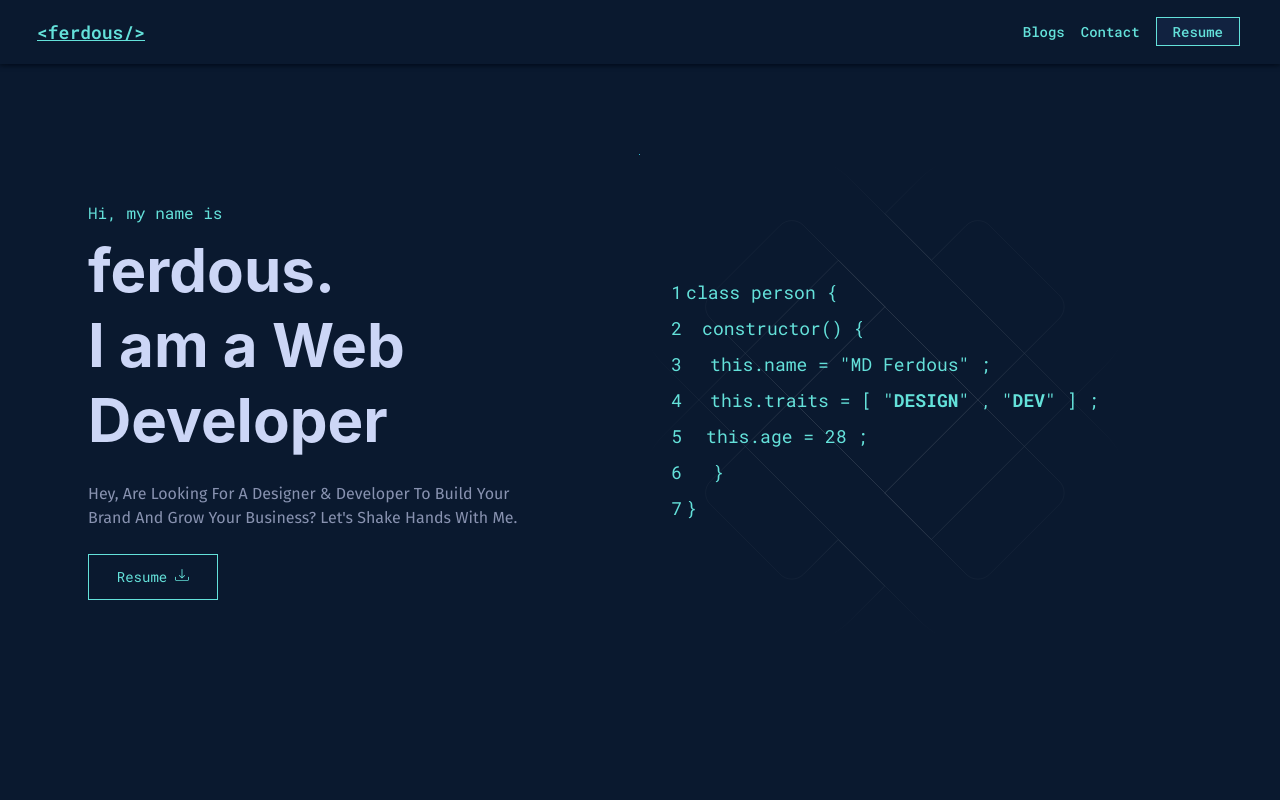
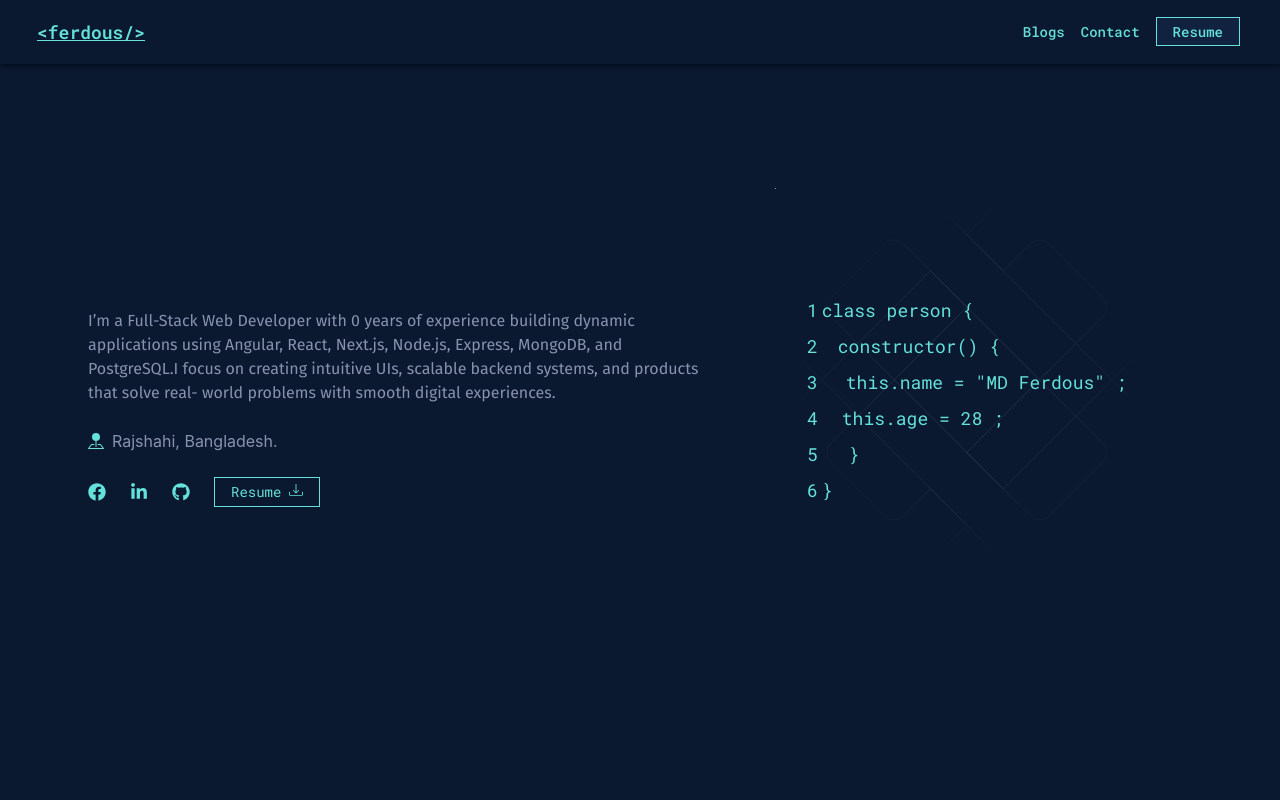
Before and after one commit to ferdousr3/portfolio-resume, a React (Create React App) app: page / in a window 1280 px wide. Shown: the top 800 px of the page. Built offline with nearby package versions, Linux system fonts and the light colour scheme.

Commit message:
update resume

```diff
--- a/src/components/Education/Education.js
+++ b/src/components/Education/Education.js
@@ -11,7 +11,7 @@ const Education = () => {
         <div className="max-w-3xl mx-auto">
           <div className="mb-6 max-w-4xl mx-auto  p-4  rounded-sm ">
             {allData.educations.map((education, index) => (
-              <div className="md:flex pb-4">
+              <div key={index} className="md:flex pb-4">
                 <span className="mr-24 text-primary text-sm font-normal capitalize min-w-[100px]   hover:text-primary transition-colors duration-300 ">
                   {education.name}
                 </span>
--- a/src/components/Hero/Hero.js
+++ b/src/components/Hero/Hero.js
@@ -1,38 +1,49 @@
 import React from 'react';
 import HeroRight from '../HeroRight/HeroRight';
-import {BsDownload} from 'react-icons/bs'
+import { BsDownload, BsFillPinMapFill } from 'react-icons/bs'
 import BackgroundAnimation from '../BackgroundAnimation/BackgroundAnimation';
+import allData from '../../data/data';
 
 const Hero = () => {
   const link = `https://drive.google.com/file/d/1A6O8q1IvPQaBBHd0YLRpv4yaKZa11YKq/view?usp=sharing`;
+
   return (
     <>
       <div className="hero pt-24 lg:pt-0 lg:min-h-screen ">
         <div className="hero-content grid grid-cols-1 xl:grid-cols-7 xl:px-10 xl:gap-10">
-          <div className="xl:col-span-3">
-            <h1 className=" text-base font-normal text-primary pb-2 font-display">
+          <div className="xl:col-span-4">
+            {/* <h1 className=" text-base font-normal text-primary pb-2 font-display">
               Hi, my name is
             </h1>
             <h1 className=" text-xl md:text-4xl lg:text-6xl font-bold text-accent xl:leading-tight ">
               ferdous. <br /> I am a Web Developer{" "}
-            </h1>
+            </h1> */}
             <p className="py-6 text-neutral font-body">
-              Hey, Are Looking For A Designer & Developer To Build Your Brand
-              And Grow Your Business? Let's Shake Hands With Me.
+              {allData.details}
             </p>
+            <div className='flex items-center text-neutral mb-4'>
+              <BsFillPinMapFill className="text-primary mr-2" /> <p>Rajshahi, Bangladesh.</p>
+            </div>
+            <div className="flex space-x-6 items-center py-2">
+              {allData.footerSocial.map((item, index) => (
+                <a key={index} href={item.link} target="_blank" rel="noreferrer">
+                  <item.icon className="text-primary text-lg hover:text-success transition-colors duration-300 " />
+                </a>
+              ))}
               <a
                 href={link}
                 target="_blank"
                 rel="noreferrer"
-              className=" max-w-[130px] flex items-center justify-center text-primary border border-primary py-3 px-4 font-display text-sm hover:bg-secondary transition-colors duration-300 "
+                className=" max-w-[130px] flex items-center justify-center text-primary border border-primary py-1 px-4 font-display text-sm hover:bg-secondary transition-colors duration-300 "
               >
                 Resume <BsDownload className="ml-2 -mt-1 font-extrabold" />
               </a>
             </div>
-          <div className=" relative  hidden xl:block xl:col-span-4  mx-auto  xl:ml-auto">
+          </div>
+          <div className=" relative  hidden xl:block xl:col-span-3  mx-auto  xl:ml-auto">
             <HeroRight />
 
-            <div className=" absolute -top-24 w-full ">
+            <div className=" absolute -top-20 w-full ">
               <BackgroundAnimation />
             </div>
           </div>
--- a/src/components/HeroRight/HeroRight.js
+++ b/src/components/HeroRight/HeroRight.js
@@ -36,7 +36,7 @@ const HeroRight = () => {
               &#34; ;
             </h3>
           </li>
-          <li className="lg:text-lg text-sm py-1 block">
+          {/* <li className="lg:text-lg text-sm py-1 block">
             <h3>
               <span className="pr-7">4</span>
               {data.title5} [ &#34;
@@ -45,17 +45,17 @@ const HeroRight = () => {
               <span className="font-bold">DEV</span>
               &#34; ] ;
             </h3>
-          </li>
+          </li> */}
           <li className="lg:text-lg text-sm py-1 block">
-            <span className="pr-6">5</span>
+            <span className="pr-6">4</span>
             {data.title8}
           </li>
           <li className="lg:text-lg text-sm py-1 block">
-            <span className="pr-5">6</span>
+            <span className="pr-5">5</span>
             {data.title9}
           </li>
           <li className="lg:text-lg text-sm py-1 block">
-            <span className="pr-1">7</span>
+            <span className="pr-1">6</span>
             {data.title10}
           </li>
         </ul>
--- a/src/components/MySkills/MySkills.js
+++ b/src/components/MySkills/MySkills.js
@@ -10,7 +10,7 @@ const MySkills = () => {
         <div className="max-w-3xl mx-auto">
           <div className="mb-6 max-w-4xl mx-auto  p-4  rounded-sm ">
             {allData.skills.map((skill, index) => (
-              <div className="md:flex pb-4">
+              <div key={index} className="md:flex pb-4">
                 <span className="mr-24 text-primary text-lg font-normal min-w-[100px]   hover:text-primary transition-colors duration-300 ">
                   {skill.title}
                 </span>
--- a/src/components/work-experience/work-experience.js
+++ b/src/components/work-experience/work-experience.js
@@ -9,7 +9,7 @@ const WorkExperience = () => {
             <div className="max-w-3xl mx-auto">
                <div className="mb-6 max-w-4xl mx-auto  p-4  rounded-sm ">
                   {allData.workExperiences.map((work, index) => (
-                     <div className="md:flex pb-4">
+                     <div key={index} className="md:flex pb-4">
                         <span className="mr-24 text-primary text-sm font-normal capitalize min-w-[100px]   hover:text-primary transition-colors duration-300 ">
                            {work.companyName}
                         </span>
--- a/src/data/data.js
+++ b/src/data/data.js
@@ -5,6 +5,9 @@ import {
   // FaTwitter,
   FaGithub,
 } from "react-icons/fa";
+const baseYear = 2022
+const currentYear = new Date().getFullYear()
+const workingExperience = currentYear - baseYear
 
 const allData = {
   name: "<ferdous/>",
@@ -12,7 +15,7 @@ const allData = {
   title: "hi there, i'm",
   subtitle: "DESIGNER + DEVELOPER",
   details:
-    "Hey, Are Looking For A Designer & Developer To Build Your Brand And Grow Your Business? Let's Shake Hands With Me.",
+    `I’m a Full-Stack Web Developer with ${workingExperience} years of experience building dynamic applications using Angular, React, Next.js, Node.js, Express, MongoDB, and PostgreSQL.I focus on creating intuitive UIs, scalable backend systems, and products that solve real- world problems with smooth digital experiences.`,
   about:
     "I'm A Freelance Web Designer & Developer. I am Working With HTML, CSS, Bootstrap, TailwindCSS, JavaScript, React, NextJS, NodeJS and Deploy on Microsoft Azure, Aws, Netlify, Vercel & Heroku. My Job Is To Build Your Website Functional And User-Friendly But At The Same Time Attractive. I Have A Strong Passion For The Creativity And Discipline That Goes Into Front-End Development. I'd like to Keep In Mind Scalability And Clean Code That Is Maintainable And Readable.",
 
```
Lines whose indentation alone changed are shown as unchanged.
